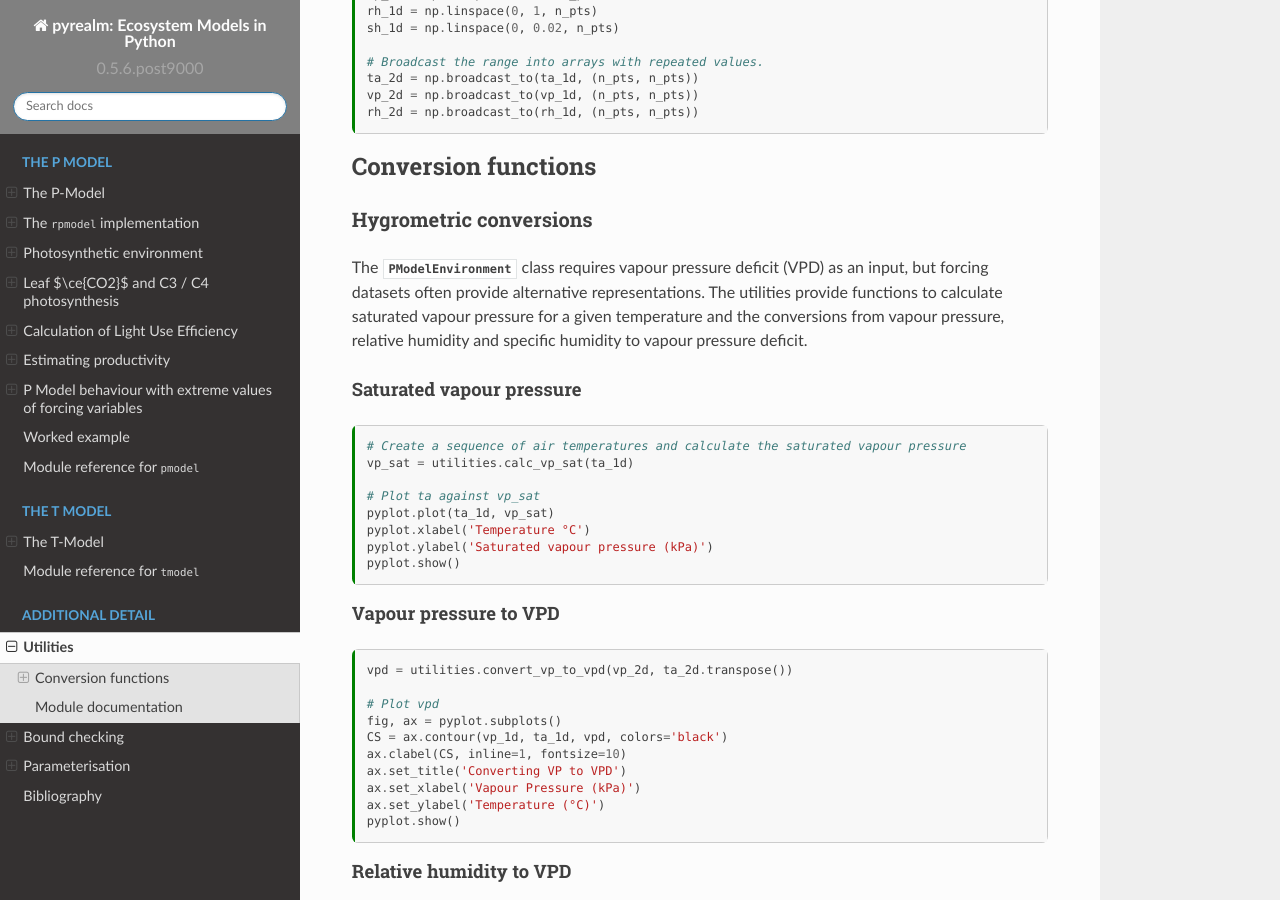
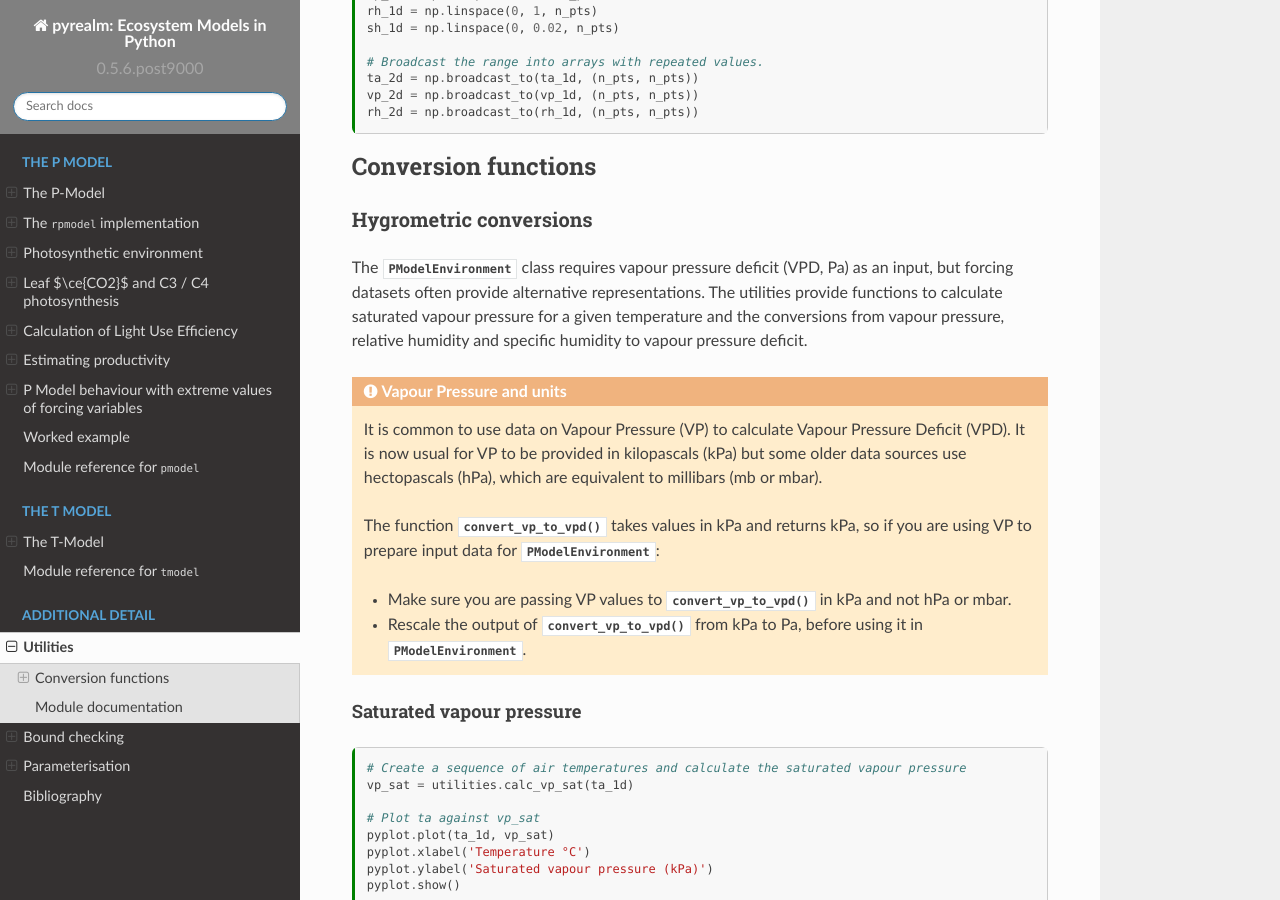
Before and after one commit to ImperialCollegeLondon/pyrealm, a Sphinx documentation site: the page built from source/utilities.md, in a window 1280 px wide and 900 px high, scrolled down 664 px. Built offline with Sphinx 7.4.7 and the Read the Docs theme 2.0.0, drawn with Linux system fonts in a browser that asks for light colours.

Commit message:
Added admonition to utilities about VP to VPD to PModel and units

````diff
--- a/source/utilities.md
+++ b/source/utilities.md
@@ -53,10 +53,30 @@ rh_2d = np.broadcast_to(rh_1d, (n_pts, n_pts))
 ### Hygrometric conversions
 
 The {class}`~pyrealm.pmodel.PModelEnvironment` class requires vapour pressure
-deficit (VPD) as an input, but forcing datasets often provide alternative
+deficit (VPD, Pa) as an input, but forcing datasets often provide alternative
 representations. The utilities provide functions to calculate saturated vapour
 pressure for a given temperature and the conversions from vapour pressure,
 relative humidity and specific humidity to vapour pressure deficit.
+
+
+```{admonition} Vapour Pressure and units
+:class: warning
+
+It is common to use data on Vapour Pressure (VP) to calculate Vapour Pressure
+Deficit (VPD).  It is now usual for VP to be provided in kilopascals (kPa) but
+some older data sources use hectopascals (hPa), which are equivalent to millibars
+(mb or mbar).
+
+The function {func}`~pyrealm.utilities.convert_vp_to_vpd` takes values in kPa
+and returns kPa, so if you are using VP to prepare input data for
+{class}`~pyrealm.pmodel.PModelEnvironment`:
+
+* Make sure you are passing VP values to
+  {func}`~pyrealm.utilities.convert_vp_to_vpd` in kPa and not hPa or mbar.
+* Rescale the output of {func}`~pyrealm.utilities.convert_vp_to_vpd` from
+  kPa to Pa, before using it in {class}`~pyrealm.pmodel.PModelEnvironment`.
+
+```
 
 #### Saturated vapour pressure
 
````
